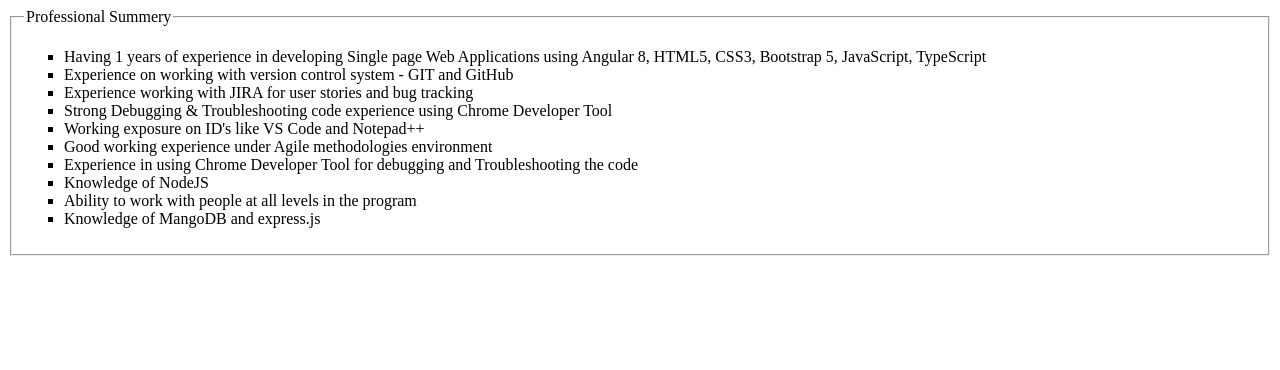
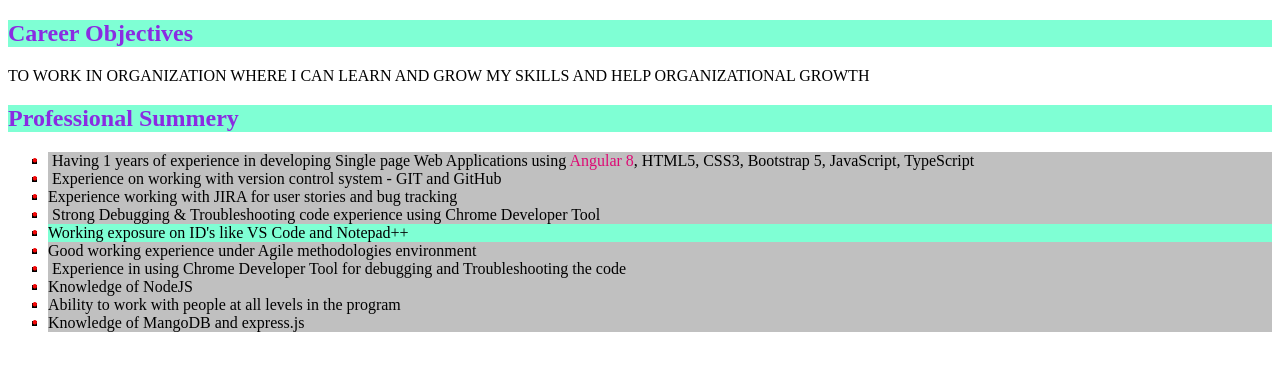
Before and after one commit to Rupali909/my-profile, a plain HTML site: page home.html in a window 1280 px wide. Drawn offline with Linux system fonts and the light colour scheme.

Commit message:
Basic CSS Page
Basic CSS Page

```diff
--- a/home.html
+++ b/home.html
@@ -5,14 +5,52 @@
     <meta name="viewport" content="width=device-width, initial-scale=1.0" />
     <title>Professional Summery</title>
     <link rel="icon" type="image/x-icon" href="assets/logo.png">
+    <style>
+      #career{
+       background-color: aquamarine;
+     color: blueviolet;
+      }
+      #angular{
+        color: rgb(221, 10, 116);
+      }
+      #professional{
+        background-color: aquamarine;
+     color: blueviolet;
+      }
+
+      ul {
+  list-style: none; /* Remove default bullets */
+}
+
+ul li::before {
+  content: "\2022";  /* Add content: \2022 is the CSS Code/unicode for a bullet */
+  color: rgb(244, 7, 7); /* Change the color */
+  font-weight: bold; /* If you want it to be bold */
+  display: inline-block; /* Needed to add space between the bullet and the text */
+  width: 1em; /* Also needed for space (tweak if needed) */
+  margin-left: -1em; /* Also needed for space (tweak if needed) */
+}
+ul li {
+background-color: silver;
+}
+#exp{
+  background-color: aquamarine;
+}
+
+
+    </style>
   </head>
   <body>
-    <fieldset>
-      <legend>Professional Summery</legend>
+
+
+    <h2 id="career">Career Objectives</h2>
+    <p>TO WORK IN ORGANIZATION WHERE I CAN LEARN AND GROW MY SKILLS AND HELP ORGANIZATIONAL GROWTH</p>
+
+      <h2 id="professional">Professional Summery</h2>
     <ul style="list-style-type: square;">
-      <li>
+      <li >
         Having 1 years of experience in developing Single page Web Applications
-        using Angular 8, HTML5, CSS3, Bootstrap 5, JavaScript, TypeScript
+        using <span id="angular">Angular 8</span>, HTML5, CSS3, Bootstrap 5, JavaScript, TypeScript
       </li>
       <li>
         Experience on working with version control system - GIT and GitHub
@@ -22,7 +60,7 @@
         Strong Debugging & Troubleshooting code experience using Chrome
         Developer Tool
       </li>
-      <li>Working exposure on ID's like VS Code and Notepad++</li>
+      <li id="exp">Working exposure on ID's like VS Code and Notepad++</li>
       <li>Good working experience under Agile methodologies environment</li>
       <li>
         Experience in using Chrome Developer Tool for debugging and
@@ -32,6 +70,6 @@
       <li>Ability to work with people at all levels in the program</li>
       <li>Knowledge of MangoDB and express.js</li>
     </ul>
-    </fieldset>
+
   </body>
 </html>
```
Also changed, not shown: css.html (added, +47 -0 lines), index.html (+8 -1 lines).
